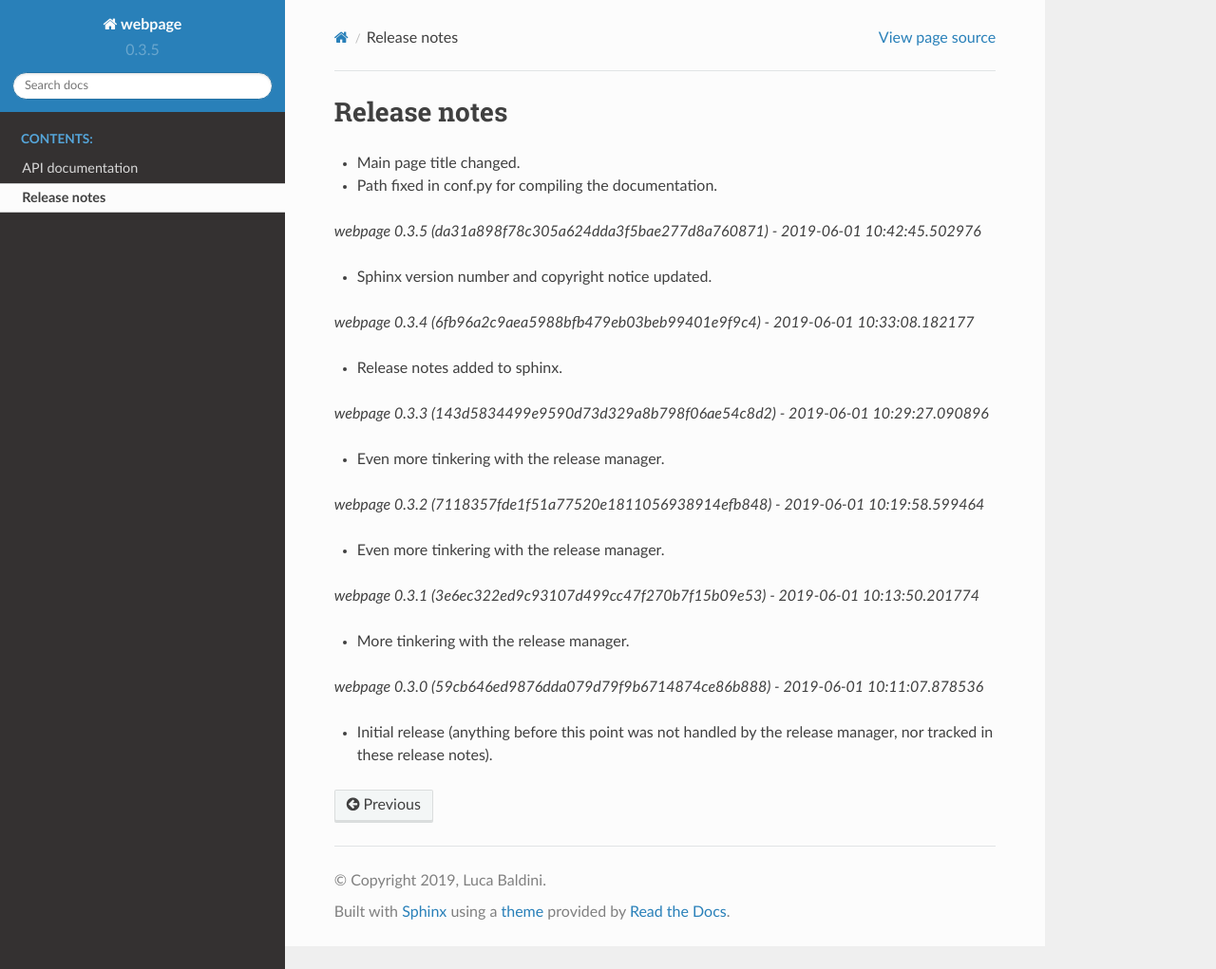
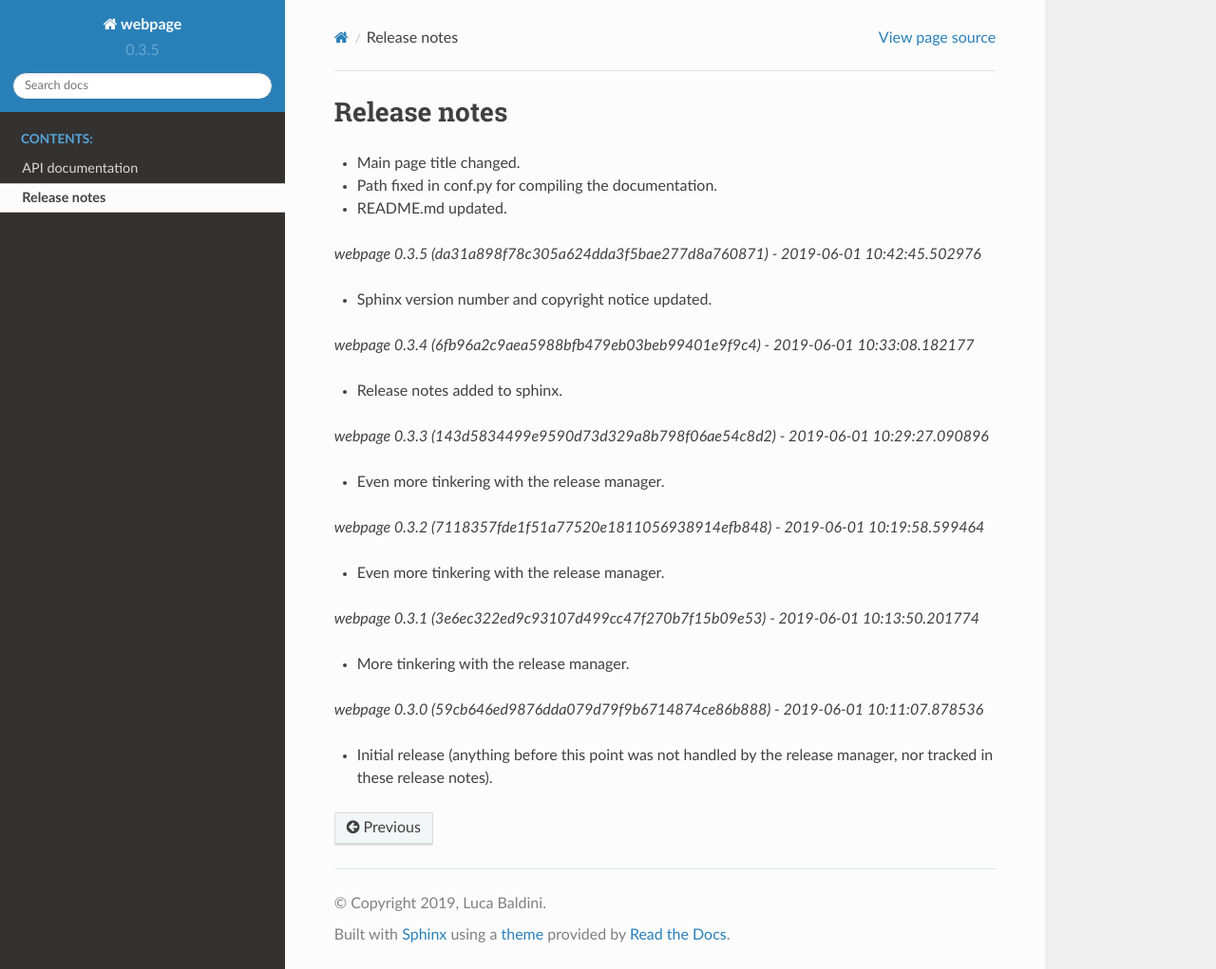
Before and after one commit to lucabaldini/webpage, a Sphinx documentation site: the page built from docs/release_notes.rst, in a window 1280 px wide and 1021 px high. Shown: the whole window at 95% size. Built offline with Sphinx 7.4.7 and the Read the Docs theme 2.0.0, drawn with Linux system fonts in a browser that asks for light colours.

Commit message:
Release notes updated.

```diff
--- a/docs/release_notes.rst
+++ b/docs/release_notes.rst
@@ -4,6 +4,7 @@ Release notes
 
 * Main page title changed.
 * Path fixed in conf.py for compiling the documentation.
+* README.md updated.
 
 
 *webpage 0.3.5 (da31a898f78c305a624dda3f5bae277d8a760871) - 2019-06-01 10:42:45.502976*
```
